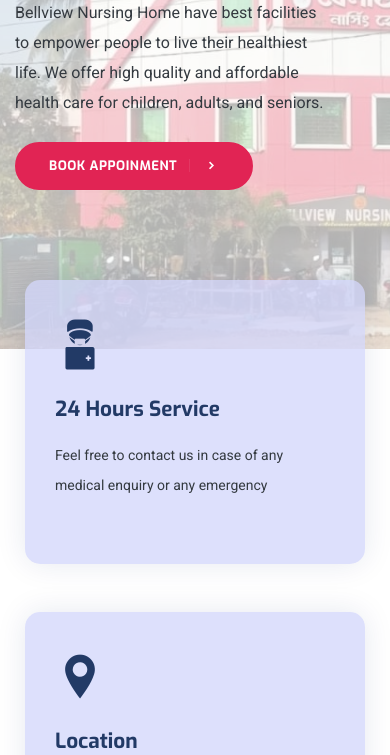
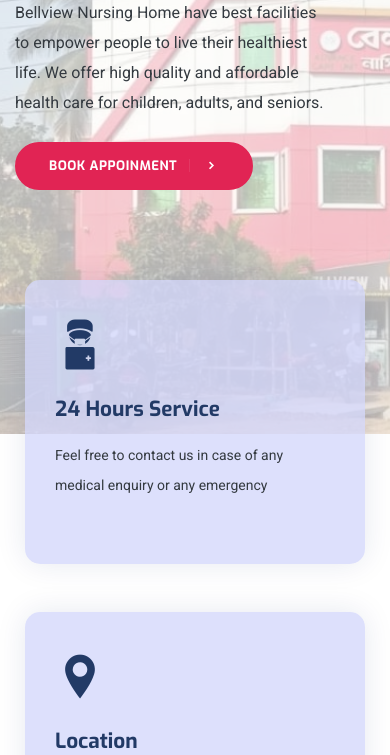
Before and after one commit to Bisu03/bellview-client, a plain HTML site: page index.html in a window 390 px wide. Shown: the part 505-1260 px from the top of the page. Drawn offline with Linux system fonts and the light colour scheme; some packages are replaced by stand-ins of ours.

Commit message:
resize bg

```diff
--- a/css/style.css
+++ b/css/style.css
@@ -582,6 +582,10 @@ a:focus {
   .banner {
     min-height: 450px;
     /* background: #fff !important; */
+  }
+  .bannerbg {
+    height: 90vh;
+    /* min-height: 550px; */
   }
 }
 @media (max-width: 768px) {
```
